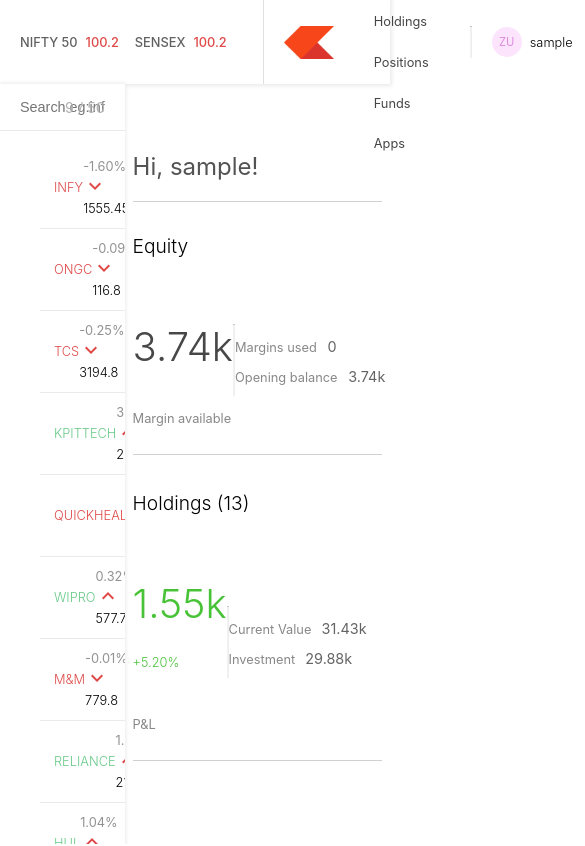
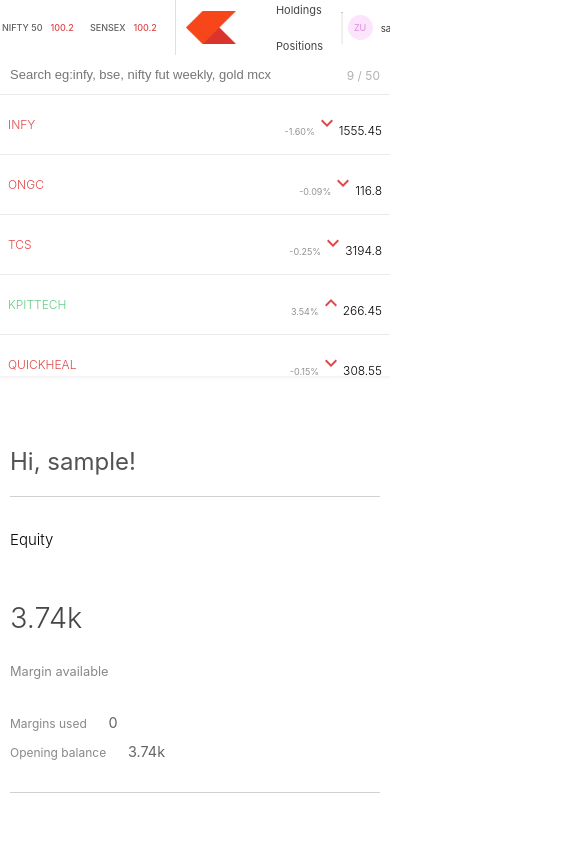
Before and after one commit to luckyrana0819-netizen/dashboard, a React (Create React App) app: page / in a window 390 px wide. Shown: the top 846 px of the page, 585 px wide, since content can reach past the window. Built offline with nearby package versions, Linux system fonts and the light colour scheme; sample sign-in values are in the browser's storage.

Commit message:
Make dashboard responsive on mobile

```diff
--- a/src/index.css
+++ b/src/index.css
@@ -841,3 +841,305 @@
 .action:hover {
   background-color: rgb(212, 212, 212);
 }
+
+
+/* ================================
+   MOBILE RESPONSIVE DASHBOARD
+================================ */
+
+@media (max-width: 767px) {
+
+  /* Main dashboard */
+  .dashboard-container {
+    width: 100%;
+    height: auto;
+    min-height: 90vh;
+    display: flex;
+    flex-direction: column;
+    align-items: stretch;
+    overflow-x: hidden;
+  }
+
+  /* Watchlist */
+  .watchlist-container {
+    width: 100% !important;
+    flex-basis: auto !important;
+    height: 42vh !important;
+    min-height: 280px;
+    overflow-y: auto;
+    flex-shrink: 0;
+  }
+
+  /* Main content */
+  .content {
+    width: 100% !important;
+    flex-basis: auto !important;
+    height: auto !important;
+    min-height: 58vh;
+    padding: 20px 15px !important;
+    overflow-x: hidden;
+    overflow-y: visible;
+  }
+
+  /* Top bar */
+  .topbar-container {
+    width: 100% !important;
+    height: 60px;
+    flex-wrap: nowrap;
+    overflow: hidden;
+  }
+
+  .indices-container {
+    width: 50% !important;
+    flex-basis: 50% !important;
+    padding: 8px 5px;
+  }
+
+  .nifty,
+  .sensex {
+    flex-basis: 50%;
+    font-size: 11px;
+  }
+
+  .index,
+  .index-points,
+  .percent {
+    font-size: 10px;
+  }
+
+  /* Dashboard top menu */
+  .menu-container {
+    width: 100% !important;
+    flex-basis: 100% !important;
+    height: 60px;
+    padding: 10px;
+  }
+
+  .menus {
+    width: auto;
+  }
+
+  .menus li {
+    margin-right: 8px;
+  }
+
+  .menu {
+    font-size: 11px;
+  }
+
+  .profile {
+    margin-left: 5px;
+  }
+
+  .profile .username {
+    font-size: 10px;
+  }
+
+  .profile .avatar {
+    width: 25px;
+    height: 25px;
+    font-size: 9px;
+  }
+
+  /* Search */
+  .search-container {
+    width: 100%;
+  }
+
+  .search {
+    width: 100%;
+    padding: 12px 10px;
+    font-size: 13px;
+  }
+
+  .counts {
+    right: 10px;
+    font-size: 12px;
+  }
+
+  /* Watchlist rows */
+  .list {
+    padding-left: 0;
+    margin: 0;
+  }
+
+  .list li {
+    padding: 10px 8px;
+  }
+
+  .item {
+    width: 100%;
+    font-size: 12px;
+  }
+
+  .item-info {
+    width: 100%;
+  }
+
+  .item-info span {
+    font-size: 11px;
+  }
+
+  /* Watchlist bottom number bar */
+  .watchlist-number {
+    width: 100% !important;
+    height: auto;
+    min-height: 45px;
+    padding: 5px;
+    left: 0;
+    bottom: 0;
+  }
+
+  .watchlist-number ul {
+    padding: 0;
+    margin: 0;
+  }
+
+  .watchlist-number ul li {
+    padding: 8px 12px;
+    font-size: 11px;
+  }
+
+  /* Summary sections */
+  .section {
+    width: 100%;
+    padding-bottom: 20px;
+  }
+
+  .section span {
+    width: 100%;
+  }
+
+  .section span p {
+    font-size: 16px;
+  }
+
+  .data {
+    width: 100% !important;
+    max-width: 100%;
+    display: flex;
+    flex-wrap: wrap;
+    justify-content: space-between;
+    gap: 10px;
+  }
+
+  .data .first {
+    width: 100%;
+  }
+
+  .data .first h3 {
+    font-size: 2rem;
+  }
+
+  .data .second {
+    width: 100%;
+  }
+
+  .data .second p {
+    white-space: normal;
+    font-size: 12px;
+  }
+
+  .data hr {
+    display: none;
+  }
+
+  /* Generic rows and columns */
+  .row {
+    width: 100% !important;
+    display: flex;
+    flex-wrap: wrap;
+    margin-top: 20px;
+  }
+
+  .col {
+    width: 100% !important;
+    flex-basis: 100% !important;
+    margin-bottom: 15px;
+  }
+
+  /* Tables */
+  .order-table {
+    width: 100%;
+    overflow-x: auto;
+  }
+
+  .order-table table {
+    min-width: 600px;
+  }
+
+  /* Funds / buttons */
+  .funds {
+    width: 100%;
+    flex-wrap: wrap;
+    justify-content: flex-start;
+    gap: 8px;
+  }
+
+  .btn {
+    padding: 9px 14px;
+    font-size: 13px;
+  }
+
+  /* Orders */
+  .orders {
+    width: 100%;
+    height: auto;
+    min-height: 70vh;
+  }
+
+  /* Titles */
+  .title {
+    font-size: 1.2rem;
+  }
+
+  /* Holdings / Positions */
+  .table {
+    width: 100%;
+    overflow-x: auto;
+  }
+
+  .table .data {
+    width: 100%;
+  }
+}
+
+/* Small phones */
+@media (max-width: 480px) {
+
+  .watchlist-container {
+    height: 38vh !important;
+    min-height: 250px;
+  }
+
+  .content {
+    padding: 15px 10px !important;
+  }
+
+  .topbar-container {
+    height: 55px;
+  }
+
+  .indices-container {
+    padding: 5px 2px;
+  }
+
+  .index,
+  .index-points,
+  .percent {
+    font-size: 9px;
+  }
+
+  .watchlist-number ul li {
+    padding: 7px 8px;
+    font-size: 10px;
+  }
+
+  .data .first h3 {
+    font-size: 1.8rem;
+  }
+
+  .section span p {
+    font-size: 15px;
+  }
+}
```
